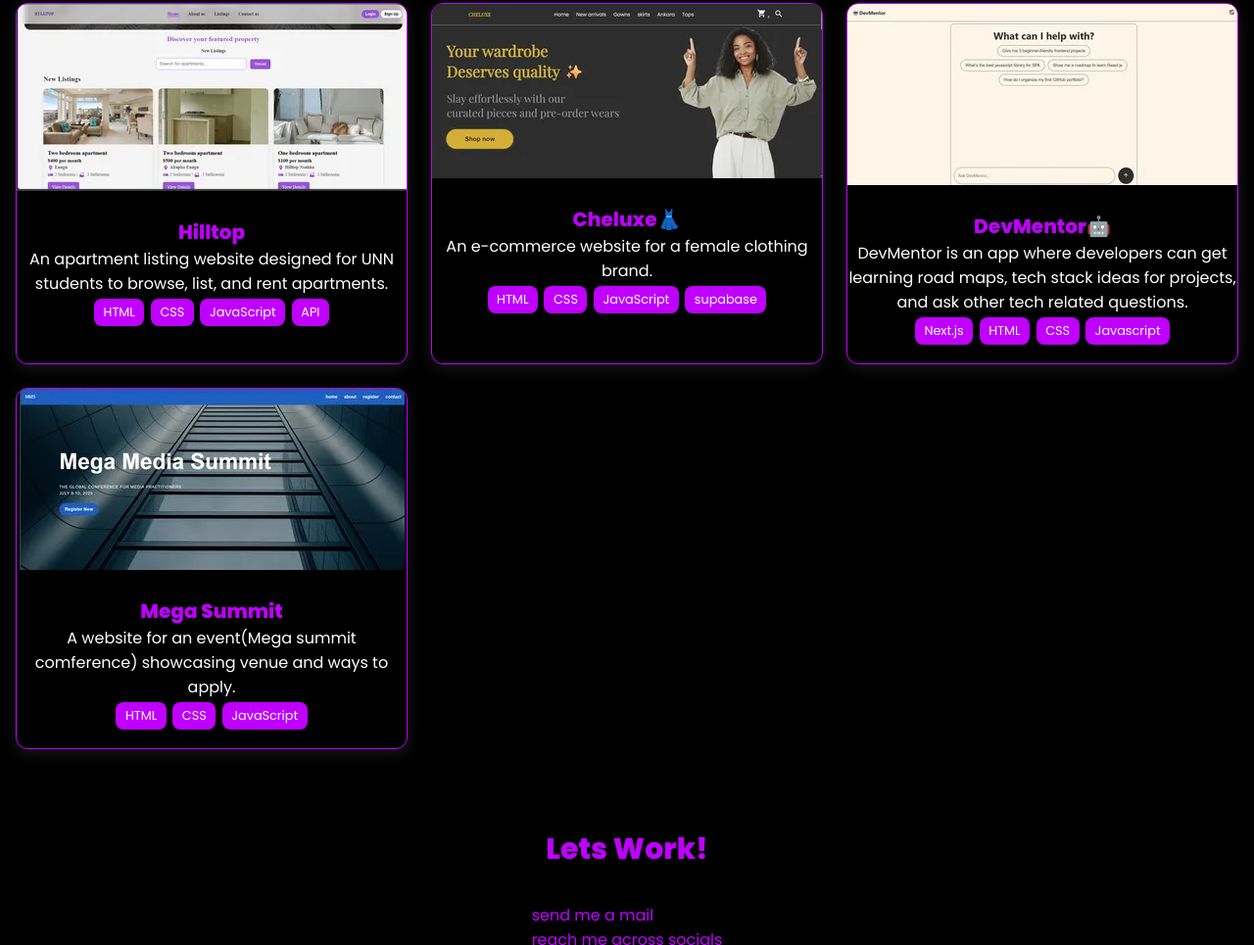
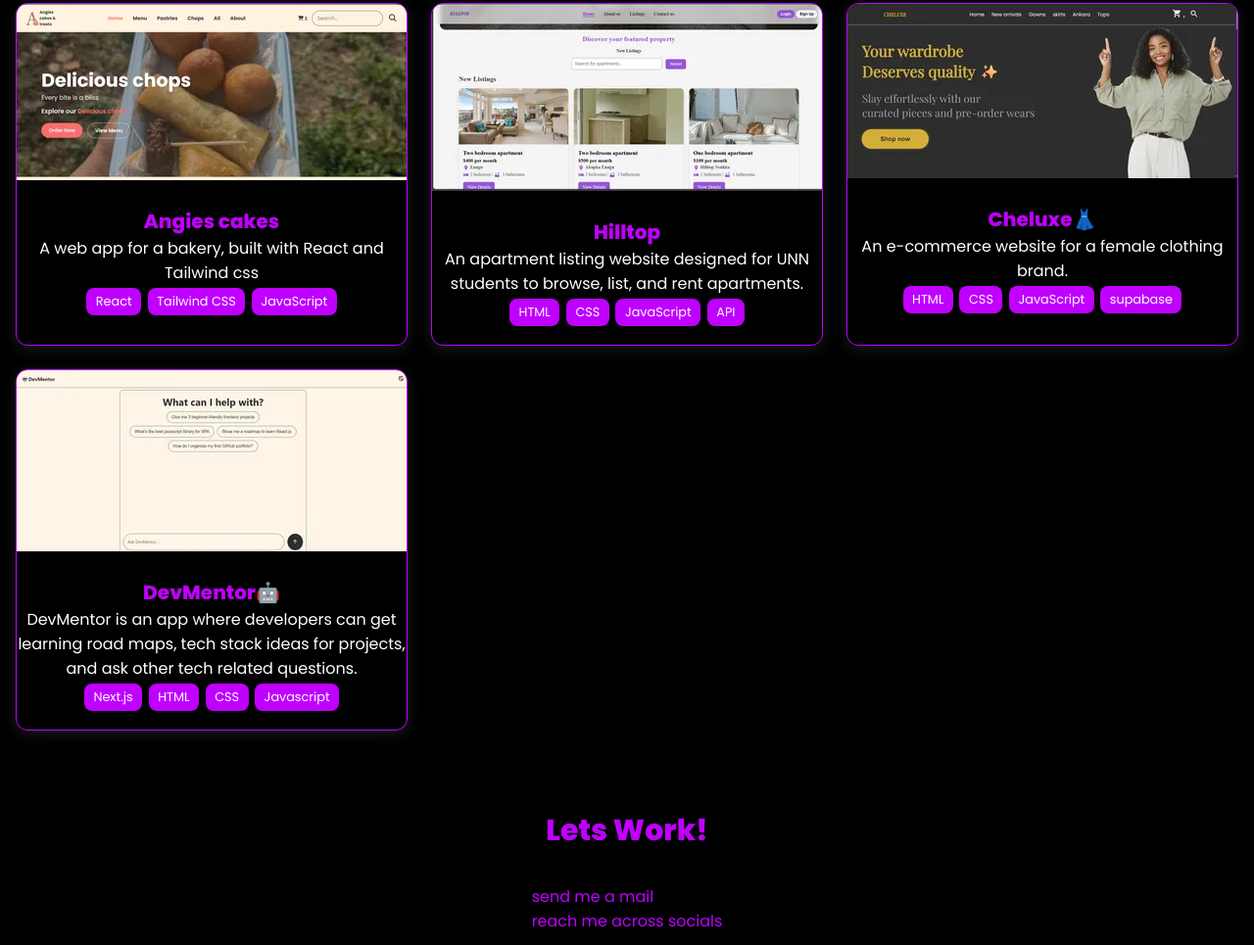
Before and after one commit to ThadDev/my-portfolio, a plain HTML site: page index.html in a window 1280 px wide. Shown: the part 2146-3111 px from the top of the page at 98% size. Drawn offline with nearby package versions, Linux system fonts and the light colour scheme; some icons are missing.

Commit message:
new project

```diff
--- a/projects.json
+++ b/projects.json
@@ -1,6 +1,14 @@
-[
+[  {
+    "id": 1,
+    "title": "Angies cakes",
+    "image": "angies",
+    "description": "A web app for a bakery, built with React and Tailwind css",
+    "tech-stack": ["React", "Tailwind CSS", "JavaScript"],
+    "live": "https://angies-cakes-app.vercel.app",
+    "github": "https://github.com/ThadDev/angies-cakes"
+  },
   {
-    "id": 1,
+    "id": 2,
     "title": "Hilltop",
     "image": "real-estate",
     "description": "An apartment listing website designed for UNN students to browse, list, and rent apartments.",
@@ -9,7 +17,7 @@
     "github": "https://github.com/ThadDev/real-estate-website"
   },
   {
-    "id": 2,
+    "id": 3,
     "title": "Cheluxe👗",
     "image": "cheluxe",
     "description": "An e-commerce website for a female clothing brand.",
@@ -18,21 +26,13 @@
     "github": "https://github.com/ThadDev/cheluxe-website"
   },
   {
-    "id": 3,
+    "id": 4,
     "title": "DevMentor🤖",
     "image": "devmentor",
     "description": "DevMentor is an app where developers can get learning road maps, tech stack ideas for projects, and ask other tech related questions.",
     "tech-stack": ["Next.js", "HTML", "CSS", "Javascript"],
     "live": "https://dev-mentor-app.vercel.app",
     "github": "https://github.com/ThadDev/Dev-Mentor-app"
-  },
-  {
-    "id": 4,
-    "title": "Mega Summit",
-    "image": "mega-summit",
-    "description": "A website for an event(Mega summit comference) showcasing venue and ways to apply.",
-    "tech-stack": ["HTML", "CSS", "JavaScript"],
-    "live": "https://mega-submitt.vercel.app",
-    "github": "https://github.com/ThadDev/mega-submitt"
   }
+
 ]
--- a/script.js
+++ b/script.js
@@ -106,7 +106,7 @@ fetch("projects.json")
       // Card HTML
       card.innerHTML = `
            <img class="product-image"
-        src="assets/${project.image}.jpg"
+        src="assets/desktop/${project.image}.webp"
         srcset="
           optimized/mobile/${project.image}.webp ,
           optimized/tablet/${project.image}.webp ,
--- a/styles.css
+++ b/styles.css
@@ -265,7 +265,7 @@ header {
 }
 
 .project-image {
-  width: 100%;
+  width: 10em;
   height: 8em;
   border-radius: 8px;
   flex-shrink: 0;
```
Also changed, not shown: index.js (added), optimized/desktop/angies.webp (added), optimized/mobile/angies.webp (added), optimized/tablet/angies.webp (added).
